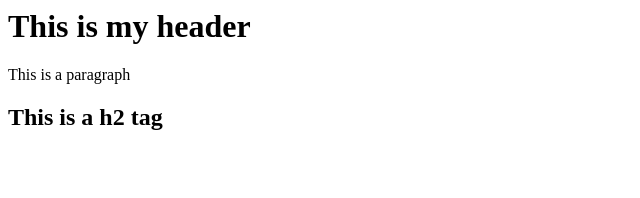
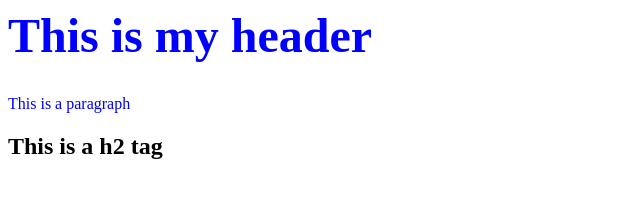
Before and after one commit to rinaldoramos/SshRemoteRepo, a plain HTML site: page index.html in a window 1280 px wide. Shown: the whole page, without its empty margins (0-640 px from the left). Drawn offline with Linux system fonts and the light colour scheme.

Commit message:
added style tag per review comments

```diff
--- a/index.html
+++ b/index.html
@@ -2,6 +2,10 @@
 
 	<!-- Please use CSS style tags here -->
 	<head>
+		<style>
+		   h1 {color: blue; font-size:300%;}
+		   p  {color:blue;}
+		</style>
 	</head>
 	<body>
 		<h1> This is my header </h1>
```
